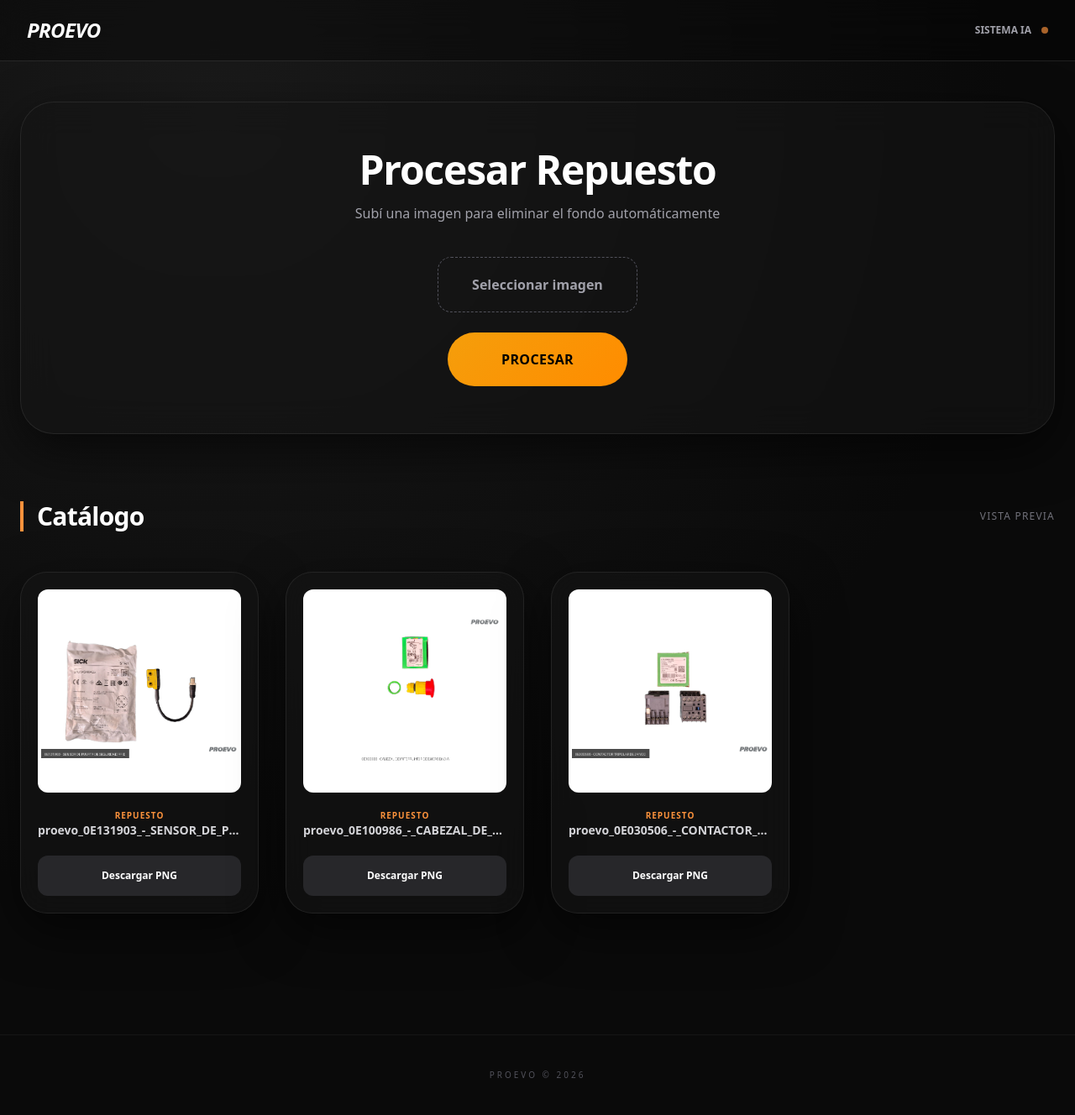
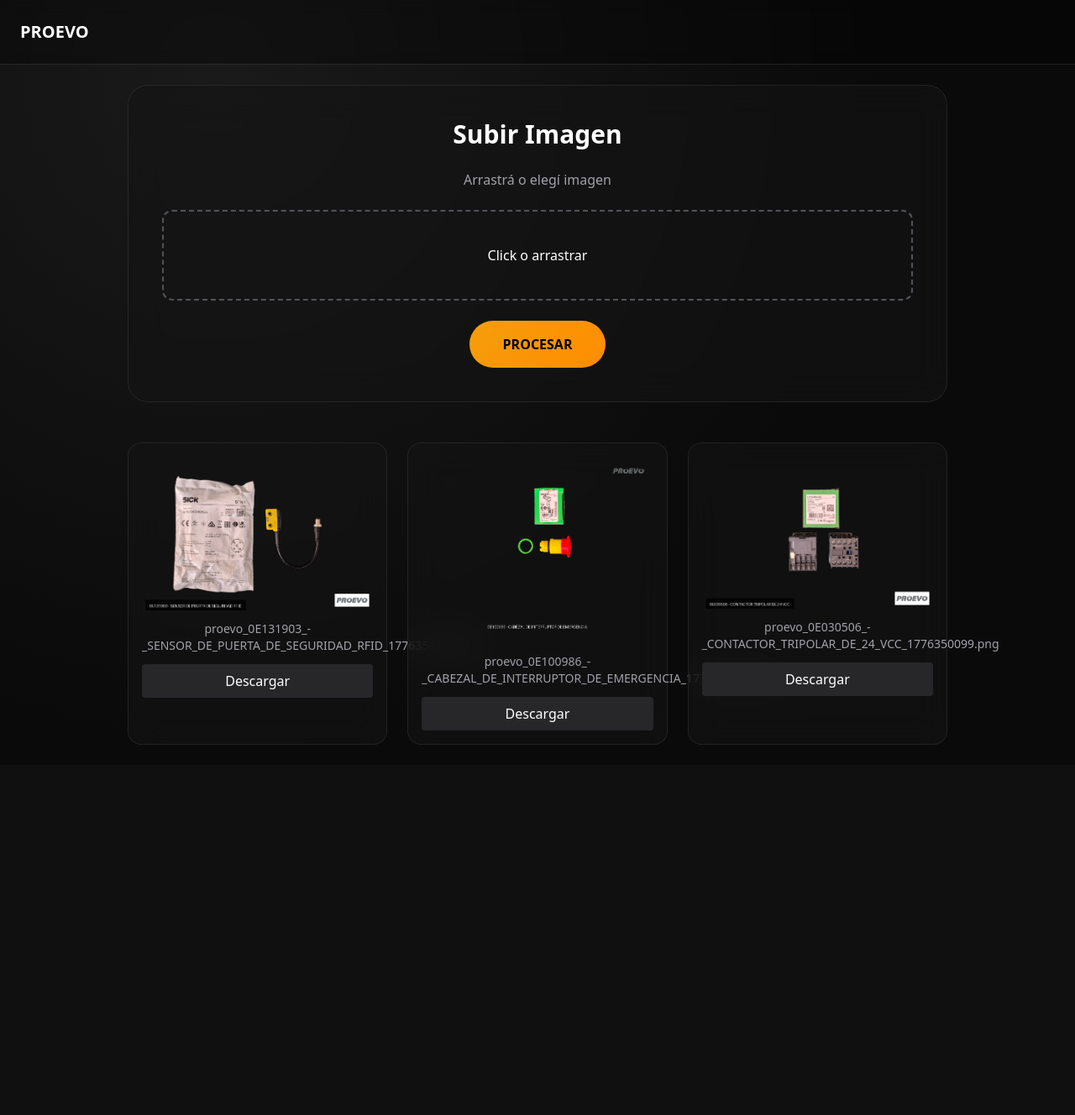
Before and after one commit to nachotarno/proevocatalogo, a Flask app: page / in a window 1280 px wide. Shown: the whole page at 84% size. After the commit the page ends 887 px from the top, so only its background shows below. Run offline with Flask 3, Linux system fonts and the light colour scheme; some libraries are stand-ins or nearby versions.

Commit message:
Update index.html

```diff
--- a/templates/index.html
+++ b/templates/index.html
@@ -3,7 +3,7 @@
 <head>
 <meta charset="UTF-8">
 <meta name="viewport" content="width=device-width, initial-scale=1.0">
-    <title>Proevo - Catálogo IA</title>
+<title>Proevo</title>
 
 <script src="https://cdn.tailwindcss.com"></script>
 
@@ -13,178 +13,115 @@
     color: white;
 }
 
-        .card-glass {
+.card {
     background: rgba(20,20,20,0.6);
     backdrop-filter: blur(20px);
     border: 1px solid rgba(255,255,255,0.08);
-            box-shadow: 0 20px 60px rgba(0,0,0,0.6);
 }
 
-        .proevo-gradient {
-            background: linear-gradient(135deg, #f59e0b 0%, #ff8c00 100%);
-        }
-
-        .hover-soft {
-            transition: all 0.3s ease;
+.proevo {
+    background: linear-gradient(135deg, #f59e0b, #ff8c00);
 }
 </style>
 </head>
 
-<body class="font-sans antialiased">
+<body>
 
-<!-- NAVBAR -->
-<nav class="px-8 py-5 flex justify-between items-center bg-black/30 backdrop-blur-xl border-b border-white/10 sticky top-0 z-50">
-    <h1 class="text-2xl font-black tracking-tight italic">PROEVO</h1>
-
-    <div class="flex items-center gap-3 text-xs text-zinc-400 font-semibold">
-        <span>SISTEMA IA</span>
-        <div class="w-2 h-2 rounded-full bg-orange-400 animate-pulse"></div>
-    </div>
+<nav class="p-6 flex justify-between bg-black/30 backdrop-blur border-b border-white/10">
+    <h1 class="font-black text-xl">PROEVO</h1>
 </nav>
 
-<!-- MAIN -->
-<main class="max-w-7xl mx-auto px-6 py-12">
+<main class="max-w-5xl mx-auto p-6">
 
-    <!-- HERO -->
-    <section class="text-center mb-20 card-glass p-14 rounded-[2.5rem]">
+<section class="card p-10 rounded-3xl text-center mb-12">
 
-        <h2 class="text-5xl font-black tracking-tight mb-4">
-            Procesar Repuesto
-        </h2>
+<h2 class="text-3xl font-black mb-6">Subir Imagen</h2>
 
-        <p id="fileNameDisplay" class="text-zinc-400 mb-10">
-            Subí una imagen para eliminar el fondo automáticamente
-        </p>
+<p id="fileNameDisplay" class="text-zinc-400 mb-6">Arrastrá o elegí imagen</p>
 
-        <div class="flex flex-col items-center gap-6">
+<div id="dropZone" class="border-2 border-dashed border-zinc-600 p-10 rounded-xl cursor-pointer">
 
-            <input type="file" id="fileInput" class="hidden" onchange="updateFileName()">
+<input type="file" id="fileInput" class="hidden">
 
-            <label for="fileInput"
-                class="cursor-pointer border border-dashed border-zinc-600 px-10 py-5 rounded-2xl font-semibold text-zinc-400 hover:border-orange-400 hover:text-white hover-soft">
-                Seleccionar imagen
-            </label>
+<p>Click o arrastrar</p>
+
+<img id="preview" class="hidden mt-4 mx-auto max-h-40"/>
+
+</div>
 
 <button onclick="procesarImagen()" id="btnProcesar"
-                class="proevo-gradient px-16 py-5 rounded-full font-black text-black tracking-wide hover:scale-105 hover:shadow-lg hover:shadow-orange-500/30 active:scale-95 hover-soft">
+class="proevo mt-6 px-10 py-4 rounded-full font-bold text-black">
 PROCESAR
 </button>
 
-        </div>
 </section>
 
-    <!-- GALERIA -->
-    <section>
+<div class="grid grid-cols-2 md:grid-cols-3 gap-6">
 
-        <div class="flex justify-between items-center mb-12">
-            <h3 class="text-3xl font-black tracking-tight border-l-4 border-orange-400 pl-4">
-                Catálogo
-            </h3>
-            <span class="text-xs text-zinc-500 uppercase tracking-widest">
-                Vista previa
-            </span>
-        </div>
+{% for imagen in imagenes %}
+<div class="card p-4 rounded-2xl text-center">
 
-        <div id="catalogoImagenes"
-            class="grid grid-cols-1 sm:grid-cols-2 lg:grid-cols-3 xl:grid-cols-4 gap-8">
+<img src="{{ url_for('static', filename='processed/' + imagen) }}" class="mx-auto mb-3">
 
-            {% if imagenes %}
-                {% for imagen in imagenes %}
+<p class="text-sm text-zinc-400">{{ imagen }}</p>
 
-                <div class="card-glass rounded-[2rem] p-5 text-center hover:scale-[1.02] hover:border-white/20 hover-soft">
-
-                    <div class="aspect-square bg-white rounded-xl mb-5 flex items-center justify-center overflow-hidden">
-                        <img src="{{ url_for('static', filename='processed/' + imagen) }}"
-                             class="max-w-full max-h-full object-contain hover:scale-105 transition duration-300">
-                    </div>
-
-                    <div class="mb-5">
-                        <p class="text-[10px] text-orange-400 font-bold uppercase tracking-widest">
-                            Repuesto
-                        </p>
-                        <p class="text-sm text-zinc-300 font-semibold truncate" title="{{ imagen }}">
-                            {{ imagen }}
-                        </p>
-                    </div>
-
-                    <a href="/download/{{ imagen }}"
-                        class="block w-full bg-zinc-800 hover:bg-white hover:text-black text-xs font-bold py-4 rounded-xl transition">
-                        Descargar PNG
+<a href="/download/{{ imagen }}" class="block mt-3 bg-zinc-800 p-2 rounded">
+Descargar
 </a>
 
 </div>
-
 {% endfor %}
-            {% else %}
-
-                <div class="col-span-full text-center py-32 border border-dashed border-white/10 rounded-3xl">
-                    <p class="text-zinc-600 font-bold uppercase tracking-widest">
-                        No hay repuestos todavía
-                    </p>
-                </div>
-
-            {% endif %}
 
 </div>
-    </section>
 
 </main>
 
-<!-- FOOTER -->
-<footer class="mt-24 text-center py-10 border-t border-white/5">
-    <p class="text-[10px] text-zinc-600 uppercase tracking-[0.3em]">
-        Proevo © 2026
-    </p>
-</footer>
+<script>
+const dropZone = document.getElementById("dropZone");
+const input = document.getElementById("fileInput");
+const preview = document.getElementById("preview");
 
-<script>
-function updateFileName() {
-    const input = document.getElementById('fileInput');
-    const display = document.getElementById('fileNameDisplay');
+dropZone.onclick = () => input.click();
 
-    if (input.files.length > 0) {
-        display.innerText = "Seleccionado: " + input.files[0].name;
-        display.style.color = "#f59e0b";
-    }
+input.onchange = () => handleFile();
+
+dropZone.ondragover = e => {
+    e.preventDefault();
+};
+
+dropZone.ondrop = e => {
+    e.preventDefault();
+    input.files = e.dataTransfer.files;
+    handleFile();
+};
+
+function handleFile() {
+    const file = input.files[0];
+    if (!file) return;
+
+    preview.src = URL.createObjectURL(file);
+    preview.classList.remove("hidden");
+
+    document.getElementById("fileNameDisplay").innerText = file.name;
 }
 
 async function procesarImagen() {
     const fileInput = document.getElementById('fileInput');
-    const btn = document.getElementById('btnProcesar');
-    const statusText = document.getElementById('fileNameDisplay');
 
     if (!fileInput.files[0]) {
-        alert("Seleccioná una imagen primero.");
+        alert("Subí una imagen");
         return;
     }
 
     const formData = new FormData();
     formData.append('file', fileInput.files[0]);
 
-    btn.disabled = true;
-    btn.innerText = "PROCESANDO...";
-    btn.style.opacity = "0.6";
-
-    try {
-        const response = await fetch('/remove-bg', {
+    await fetch('/remove-bg', {
         method: 'POST',
         body: formData
     });
 
-        if (response.ok) {
-            statusText.innerText = "Imagen lista...";
-            setTimeout(() => location.reload(), 1200);
-        } else {
-            alert("Error al procesar");
-        }
-
-    } catch {
-        alert("Error de conexión");
-    }
-
-    btn.disabled = false;
-    btn.innerText = "PROCESAR";
-    btn.style.opacity = "1";
+    location.reload();
 }
 </script>
 
```
Lines whose indentation alone changed are shown as unchanged.
